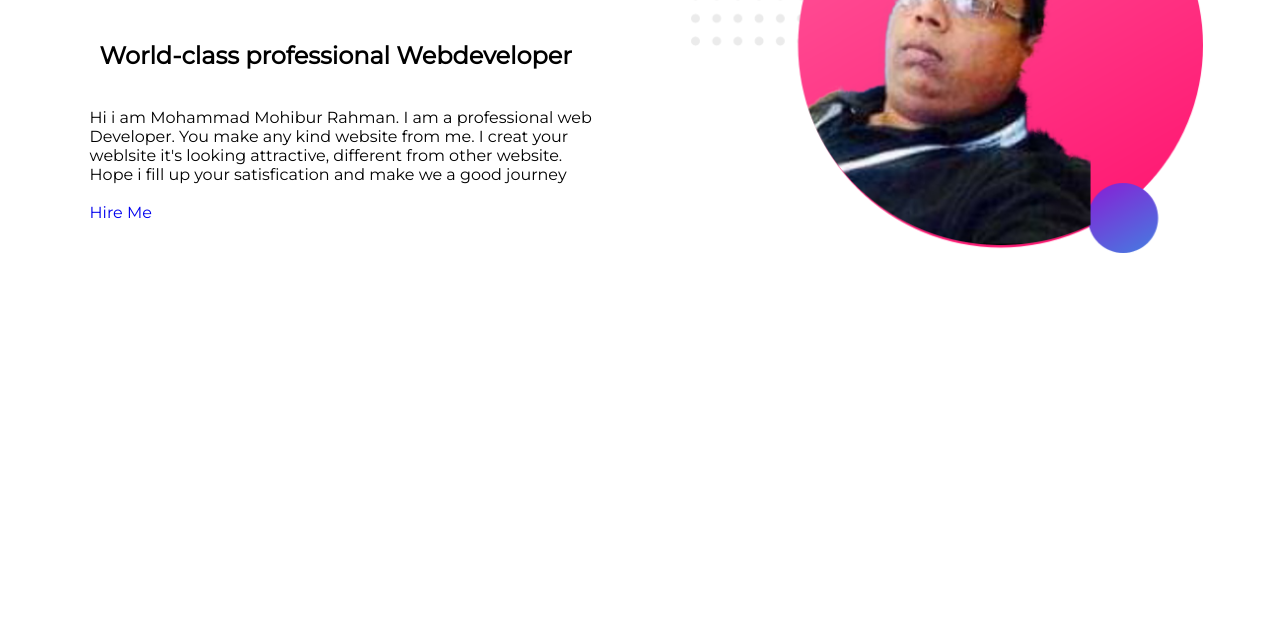
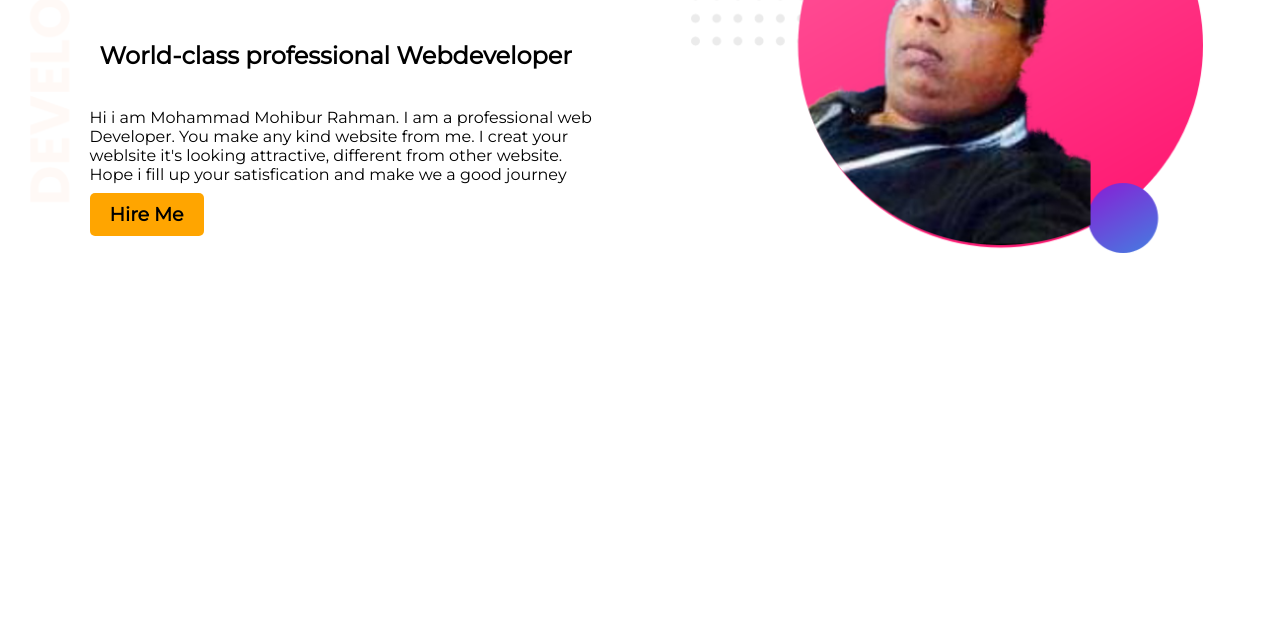
Before and after one commit to mohibuslc/web-protfolio, a plain HTML site: page index.html in a window 1280 px wide. Shown: the part 157-800 px from the top of the page. Drawn offline with Linux system fonts and the light colour scheme.

Commit message:
half completed

```diff
--- a/index.html
+++ b/index.html
@@ -10,7 +10,7 @@
 
 </head>
 <body>
-    <section>
+    <section class="top-img">
 <div class="heading">
     <h1 class="head"> Welcome to</h1>
     <br>
--- a/style.css
+++ b/style.css
@@ -32,6 +32,18 @@ h1{
 }
 .Hire{
 text-decoration: none;
+font-size: 19px;
+border-radius: 5px;
+color:black;
+font-weight: 700;
+background-color:orange;
+padding: 10px 20px 10px 20px;
 
 
 }
+.top-img{
+
+    height: 500px;
+    background-image: url("top-banner.png");
+    background-repeat: no-repeat;
+}
```
